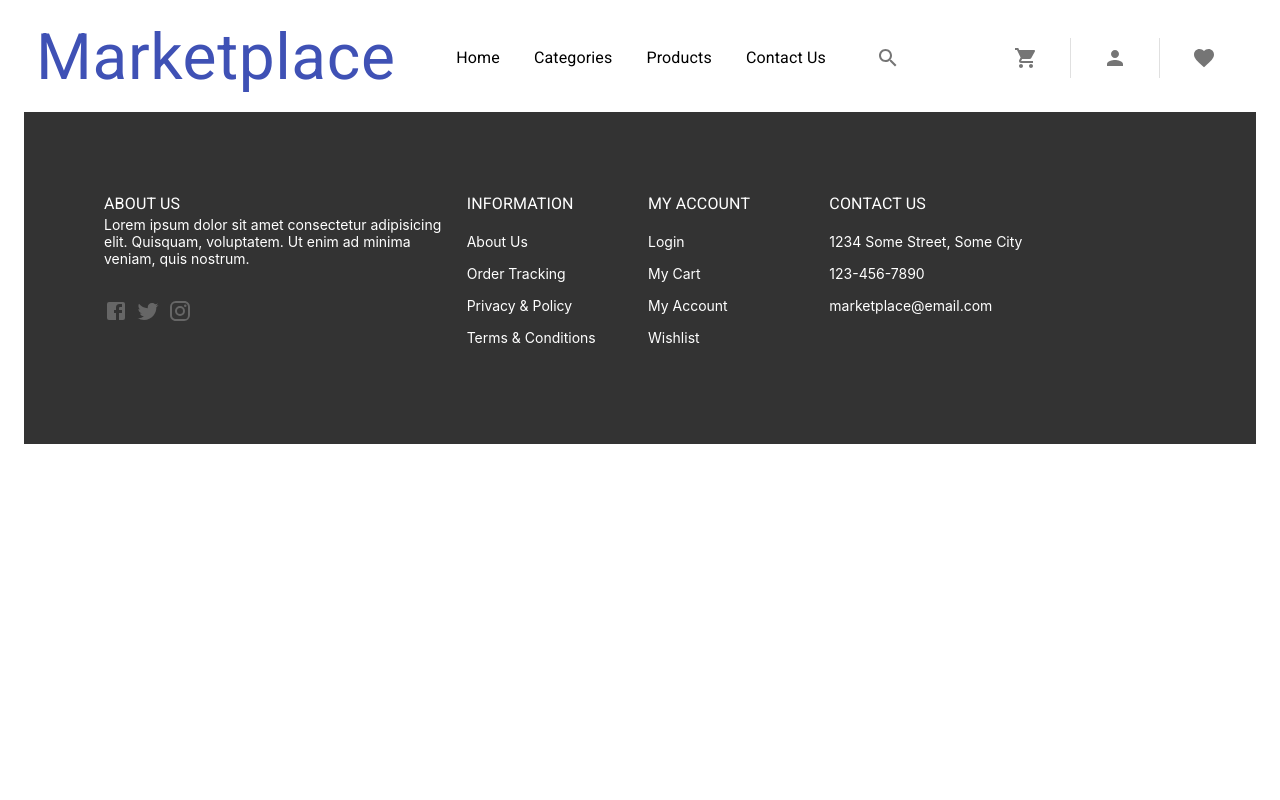
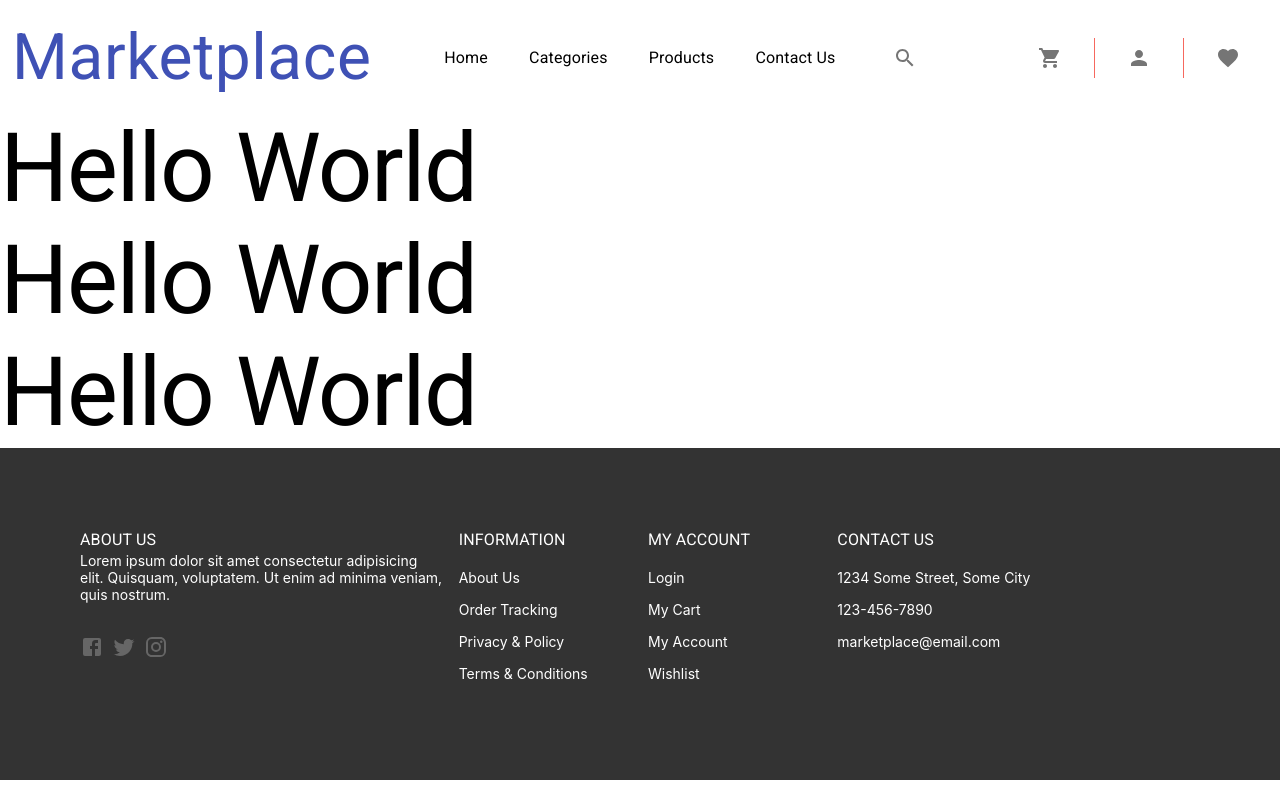
Before and after one commit to Sammuel13/mui-react-marketplace, a React (Create React App) app: page / in a window 1280 px wide. Built offline with nearby package versions, Linux system fonts and the light colour scheme.

Commit message:
added drawer

```diff
--- a/src/App.js
+++ b/src/App.js
@@ -1,9 +1,11 @@
 import { useEffect } from "react";
-import { Container } from "@mui/material";
+import { Stack, Typography } from "@mui/material";
 import theme from "./styles/theme";
 import { ThemeProvider } from "@mui/system";
 import Appbar from "./components/appbar";
 import Footer from "./components/footer";
+import AppDrawer from "./components/drawer";
+import { UIProvider } from "./context/ui";
 
 function App() {
     useEffect(() => {
@@ -12,21 +14,21 @@ function App() {
 
     return (
         <ThemeProvider theme={theme}>
-            <Container
-                maxWidth="xl"
-                sx={
-                    {
-                        // background: '#cfe8fc',
-                    }
-                }
-            >
-                <Appbar />
-                <Footer />
-                {/*
-                searchbox
-                appdrawer
-                */}
-            </Container>
+            <Stack maxWidth="xl">
+                <UIProvider>
+                    <Appbar />
+                    <AppDrawer />
+                    <Stack>
+                        <Typography variant="h1">Hello World</Typography>
+                        <Typography variant="h1">Hello World</Typography>
+                        <Typography variant="h1">Hello World</Typography>
+                    </Stack>
+                    <Footer />
+                    {/*
+                    searchbox
+                    */}
+                </UIProvider>
+            </Stack>
         </ThemeProvider>
     );
 }
--- a/src/components/appbar/appbarMobile.js
+++ b/src/components/appbar/appbarMobile.js
@@ -3,11 +3,15 @@ import { AppbarContainer, AppbarHeader } from "../../styles/appbar";
 import MenuIcon from "@mui/icons-material/Menu";
 import SearchIcon from "@mui/icons-material/Search";
 import Actions from "./actions";
+import { useUIContext } from "../../context/ui";
 
 export default function AppbarMobile({ matches }) {
+
+    const { setIsDrawerOpen } = useUIContext();
+
     return (
         <AppbarContainer>
-            <IconButton>
+            <IconButton onClick={() => setIsDrawerOpen(true)}>
                 <MenuIcon />
             </IconButton>
             <AppbarHeader textAlign={"center"} variant="h4">
--- /dev/null
+++ b/src/components/drawer/index.js
@@ -0,0 +1,59 @@
+import { styled } from "@mui/system";
+import {
+    Divider,
+    Drawer,
+    List,
+    ListItemButton,
+    ListItemText,
+} from "@mui/material";
+import { useUIContext } from "../../context/ui";
+import { DrawerCloseButton } from "../../styles/appbar";
+import CloseIcon from "@mui/icons-material/Close";
+// import { Colors } from "../../styles/theme";
+// import { lighten } from "@mui/material/styles";
+
+const MiddleDivider = styled((props) => (
+    <Divider variant="middle" {...props} />
+))``;
+
+export default function AppDrawer() {
+    const { isDrawerOpen, setIsDrawerOpen } = useUIContext();
+
+    return (
+        <>
+            {isDrawerOpen && (
+                <DrawerCloseButton onClick={() => setIsDrawerOpen(false)}>
+                    <CloseIcon
+                        sx={{
+                            fontSize: "2.5rem",
+                            // color: lighten(0.09, Colors.secondary),
+                        }}
+                    />
+                </DrawerCloseButton>
+            )}
+            <Drawer open={isDrawerOpen}>
+                <List>
+                    <ListItemButton>
+                        <ListItemText>Home</ListItemText>
+                    </ListItemButton>
+                    <MiddleDivider />
+                    <ListItemButton>
+                        <ListItemText>Categories</ListItemText>
+                    </ListItemButton>
+                    <MiddleDivider />
+                    <ListItemButton>
+                        <ListItemText>Products</ListItemText>
+                    </ListItemButton>
+                    <MiddleDivider />
+                    <ListItemButton>
+                        <ListItemText>About Us</ListItemText>
+                    </ListItemButton>
+                    <MiddleDivider />
+                    <ListItemButton>
+                        <ListItemText>Contact Us</ListItemText>
+                    </ListItemButton>
+                </List>
+            </Drawer>
+        </>
+    );
+}
--- /dev/null
+++ b/src/context/ui/index.js
@@ -0,0 +1,13 @@
+import { createContext, useContext, useState } from "react";
+
+export const UIContext = createContext();
+export const useUIContext = () => useContext(UIContext);
+
+export const UIProvider = ({ children }) => {
+    const [isDrawerOpen, setIsDrawerOpen] = useState(false);
+    const value = {
+        isDrawerOpen,
+        setIsDrawerOpen,
+    };
+    return <UIContext.Provider value={value}>{children}</UIContext.Provider>;
+};
--- a/src/styles/appbar/index.js
+++ b/src/styles/appbar/index.js
@@ -1,4 +1,4 @@
-import { List, Typography } from "@mui/material";
+import { IconButton, List, Typography } from "@mui/material";
 import { styled } from "@mui/material/styles";
 import { Colors } from "../theme";
 import { Box } from "@mui/system";
@@ -44,3 +44,11 @@ export const ActionIconsContainerMobile = styled(Box)(() => ({
     zIndex: 99,
     borderTop: `1px solid ${Colors.border}`,
 }));
+
+export const DrawerCloseButton = styled(IconButton)(() => ({
+    position: "absolute",
+    top: 10,
+    left: '300px',
+    zIndex: 1999,
+    color: Colors.secondary,
+}));
--- a/src/styles/theme/index.js
+++ b/src/styles/theme/index.js
@@ -1,4 +1,4 @@
-import { createTheme } from "@mui/material/styles";
+import { createTheme, lighten } from "@mui/material/styles";
 
 export const Colors = {
     primary: "#f44336",
@@ -47,6 +47,25 @@ const theme = createTheme({
                 disableElevation: true,
             },
         },
+        MuiDrawer: {
+            styleOverrides: {
+                paper: {
+                    width: "250px",
+                    padding: "1rem",
+                    background: Colors.shaft,
+                    color: Colors.white,
+                    // borderRadius: "0 1rem 1rem 0",
+                    borderRight: `1px solid ${Colors.dim_gray}`,
+                },
+            },
+        },
+        MuiDivider: {
+            styleOverrides: {
+                root: {
+                    borderColor: lighten(Colors.primary, 0.2),
+                },
+            },
+        },
     },
 });
 
```
